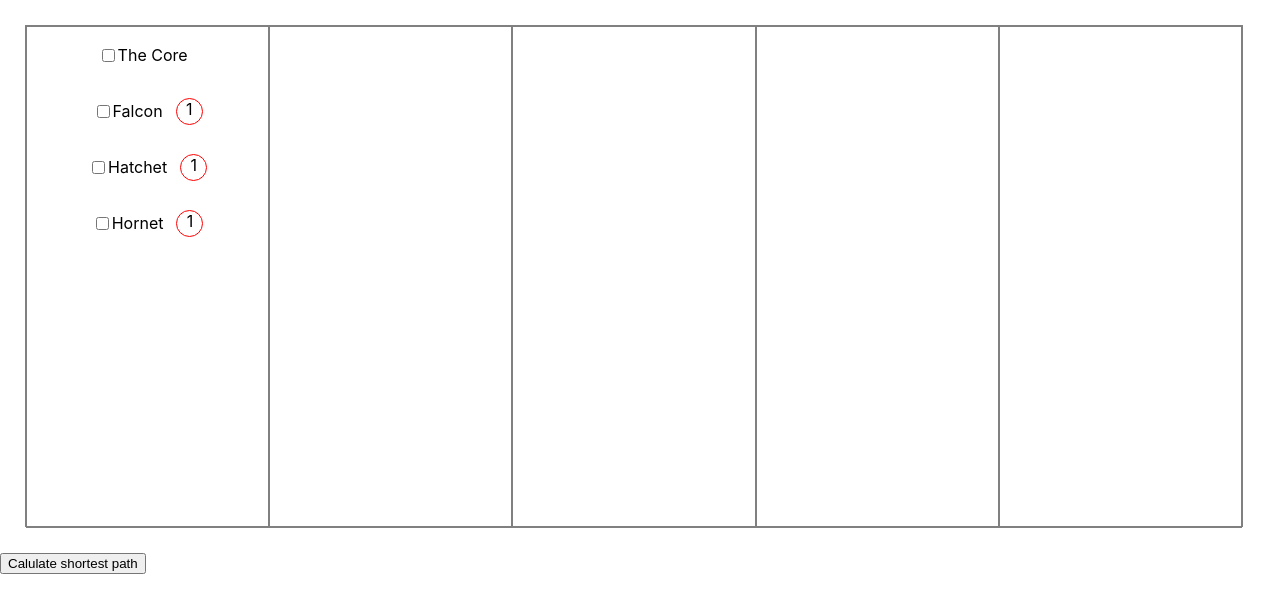
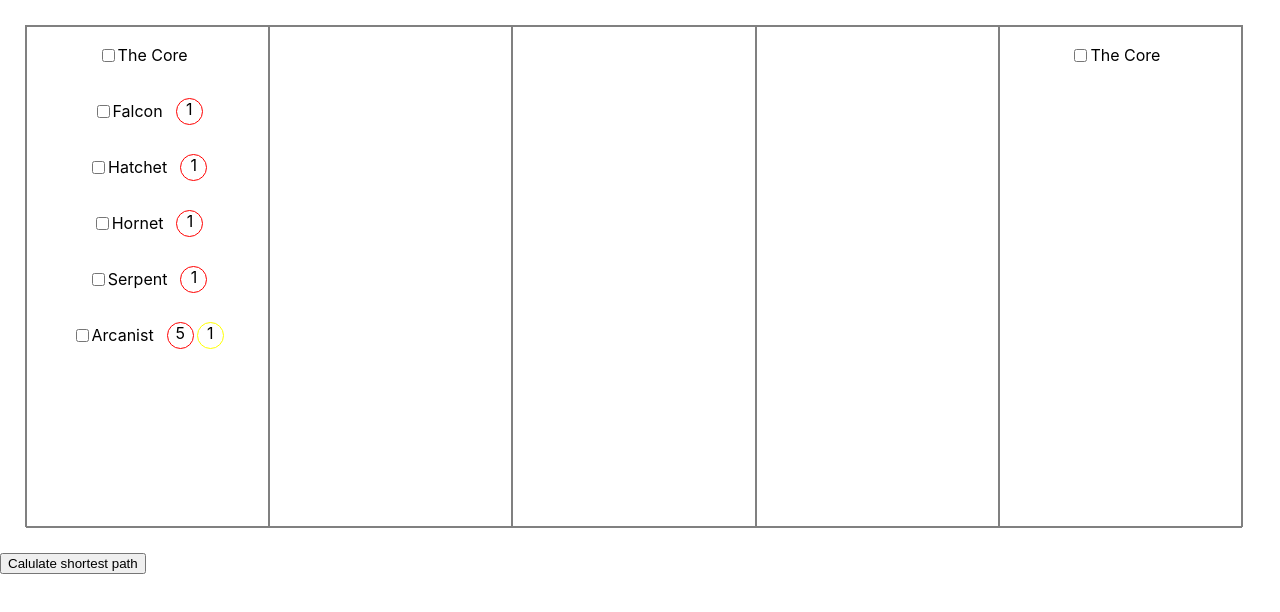
Before and after one commit to PinewoodPip/ee2calc, a React (Create React App) app: page / in a window 1280 px wide. Shown: the top 612 px of the page. Built offline with nearby package versions, Linux system fonts and the light colour scheme.

Commit message:
It now actually works!

```diff
--- a/src/App.js
+++ b/src/App.js
@@ -2,6 +2,10 @@ import React from 'react';
 import logo from './logo.svg';
 import './App.css';
 import _ from "lodash"
+
+const maxIterations = 100; // how many random builds are generated and compared
+const maxAspects = 15; // maximum aspects a build can have
+const pointBudget = 25; // TODO IMPLEMENT
 
 // things to consider:
 // core completion, dipping into tier 2s (auto-generate separate internal aspects to facilitate that)
@@ -16,6 +20,8 @@ import _ from "lodash"
 // add point limit
 // add core settings
 // add dipping
+
+// try to favor aspects with a good point to emb ratio ; for this we need to also calculate a point to emb ratio relative to the embodiments we actually want
 
 const aspects = {
   core_force: {
@@ -75,7 +81,52 @@ const aspects = {
     },
     nodes: 3,
     hasChoiceNode: false,
-  }
+  },
+  serpent: {
+    name: "Serpent",
+    id: "serpent",
+    family: "force",
+    tier: 1,
+    requirements: {
+      force: 1,
+    },
+    rewards: {
+      force: 3,
+      entropy: 1,
+    },
+    nodes: 3,
+    hasChoiceNode: false,
+  },
+  // FORCE TIER 2
+  arcanist: {
+    name: "Arcanist",
+    id: "arcanist",
+    family: "force",
+    tier: 2,
+    requirements: {
+      force: 5,
+      life: 1,
+    },
+    rewards: {
+      force: 3,
+    },
+    nodes: 5,
+    hasChoiceNode: true,
+  },
+  // LIFE TIER 1
+  core_life: {
+    name: "The Core",
+    id: "core_life",
+    family: "life",
+    tier: 1,
+    requirements: {
+    },
+    rewards: {
+      life: 1,
+    },
+    nodes: 1,
+    hasChoiceNode: false,
+  },
 }
 
 // calculate embodiments rewarded per Ascension point spent
@@ -192,7 +243,6 @@ class App extends React.Component {
         newList[x] = aspect;
       }
     }
-    // up to here good i think
 
     // make sure the aspects we have chosen don't get filtered out
     for (var y in list) {
@@ -221,12 +271,10 @@ class App extends React.Component {
     };
   }
 
+  // what we did to break it: changed aspect to be chosen randomly and removed brackets from alreadypicked check
   calculate() {
     // step 1: make a list of relevant aspects and gather the total embodiment requirements
     var data = this.filterApplicableAspects(this.state.selection);
-
-    const maxIterations = 1;
-    const maxAspects = 2;
 
     var bestBuild;
 
@@ -242,16 +290,17 @@ class App extends React.Component {
         availableAspects[u] = aspects[u]
       }
 
-      for (var z in availableAspects) {
-        var aspect = availableAspects[z]
+
+      for (var attempts = 0; attempts < 1000; attempts++) {
+        // pick random aspect
+        var aspect = _.sample(availableAspects)
         var skipRandomChoice = false;
 
-        // TODO CHECK IF WE MEET THE REQS FOR THE PLAYER-PICKED NODES, AND IF SO, START PUTTING THOSE IN AND IGNORE THE NEXT IF CODE BLOCK
-
+        //CHECK IF WE MEET THE REQS FOR THE PLAYER-PICKED NODES, AND IF SO, START PUTTING THOSE IN AND IGNORE THE NEXT IF CODE BLOCK
         for (var v in data.chosenAspects) {
           var chosenAspect = data.chosenAspects[v];
 
-          if (fullfillsRequirements(build, {chosenAspect}) && !aspectAlreadyPicked(build, {chosenAspect})) {
+          if (fullfillsRequirements(build, {chosenAspect}) && !aspectAlreadyPicked(build, chosenAspect)) {
             build.push(chosenAspect)
 
             skipRandomChoice = true;
@@ -264,14 +313,26 @@ class App extends React.Component {
 
         if (!skipRandomChoice) {
           // choose it if we can and if we dont already have it in some way
-          if (fullfillsRequirements(build, {aspect}) && !aspectAlreadyPicked(build, {aspect})) {
+          if (fullfillsRequirements(build, {aspect}) && !aspectAlreadyPicked(build, aspect)) {
             build.push(aspect)
 
             console.log("picked " + aspect.name)
           }
         }
 
-        if (build.length >= maxAspects)
+        // check if we got all the nodes we wanted
+        var allChosenNodesObtained = false;
+        for (var n in data.chosenAspects) {
+          if (!build.includes(data.chosenAspects[n])) {
+            allChosenNodesObtained = false;
+            break;
+          }
+
+          allChosenNodesObtained = true;
+        }
+
+        // break if we finished picking aspects for this build
+        if (build.length >= maxAspects || allChosenNodesObtained)
           break;
       }
 
@@ -307,19 +368,6 @@ class App extends React.Component {
     this.setState({
       selection: selection
     })
-
-    // const checked = e.target.checked;
-    // var selection = this.state.selection.slice();
-    // //console.log(aspect.name + " -> " + e.target.checked)
-
-    // if (!selection.includes(aspect))
-    //   selection.push(aspect);
-    // else
-    //   selection = selection.filter(function(val, index, arr){ return val != aspect })
-
-    // this.setState({
-    //   selection: selection
-    // })
   }
 
   render() {
@@ -393,6 +441,8 @@ function getTotalPoints(build) {
   for (var x = 0; x < build.length; x++) {
     points += build[x].nodes;
   }
+
+  return points;
 }
 
 function mergeIntoObject(build, aspect) {
```
